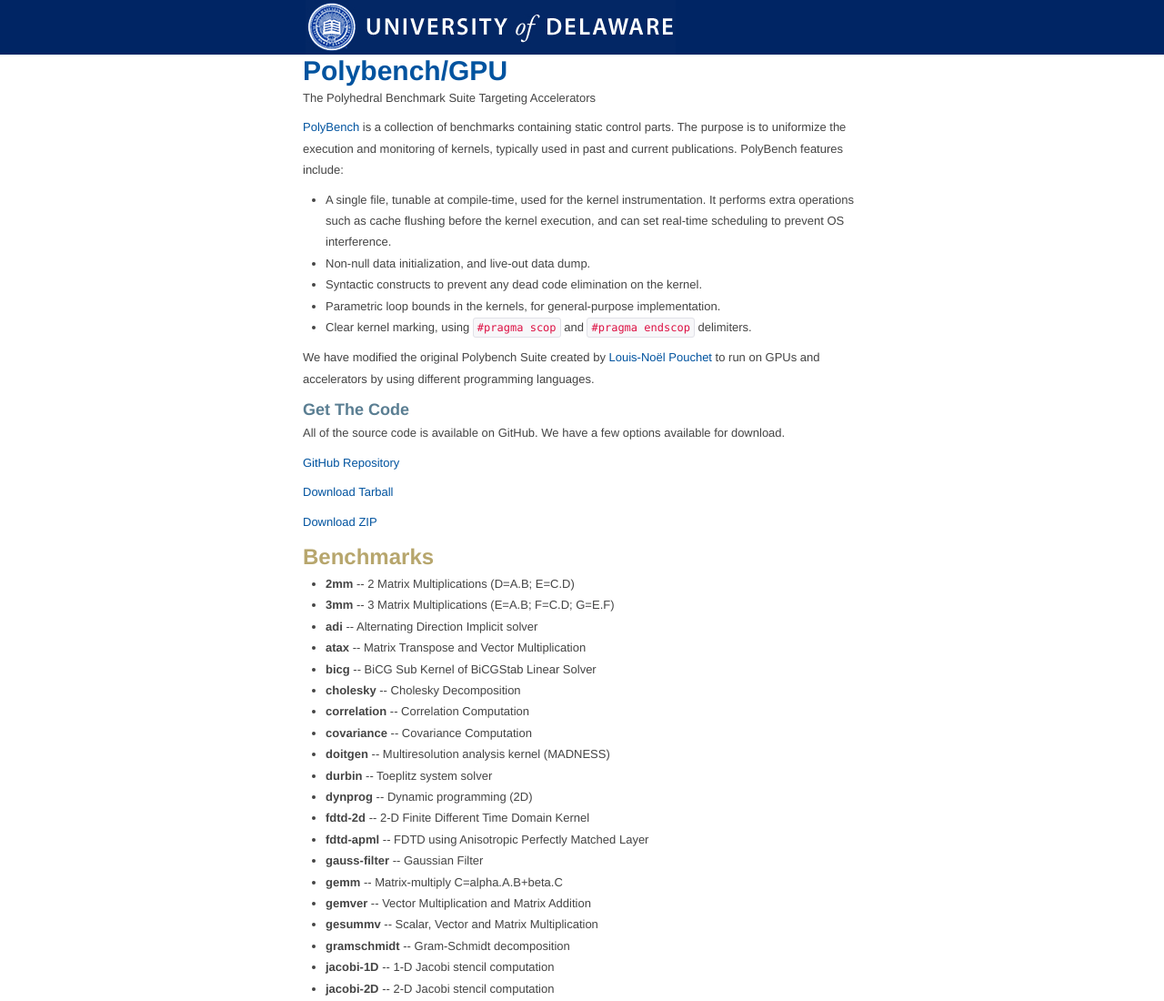
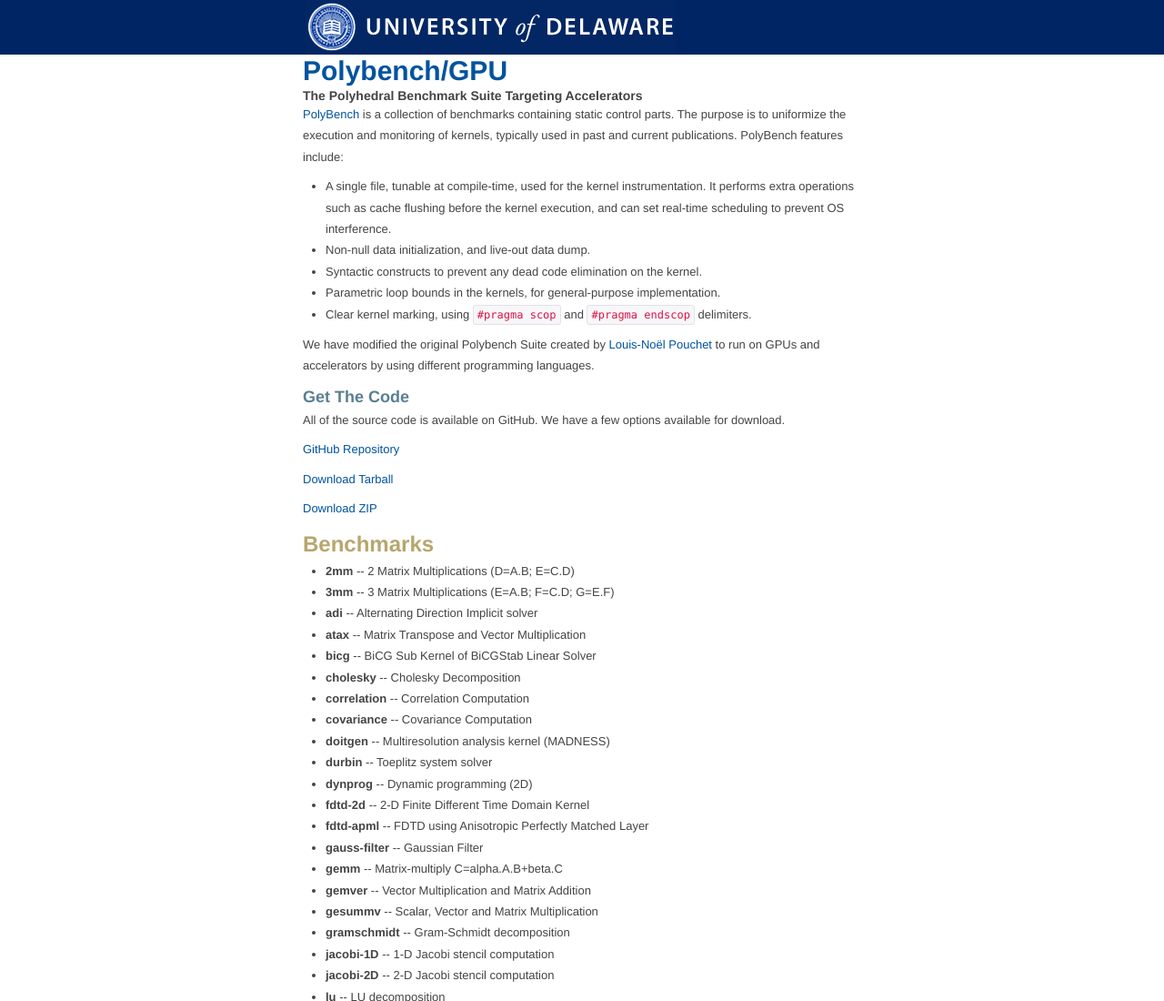
Before and after one commit to cavazos-lab/PolyBench-ACC, a plain HTML site: page index.html in a window 1280 px wide. Shown: the top 1100 px of the page at 91% size. Drawn offline with Linux system fonts and the light colour scheme.

Commit message:
Modified header

```diff
--- a/index.html
+++ b/index.html
@@ -18,7 +18,7 @@
     <div class="maxwidth">
       <div id="pagecontent" class="widthfix">
         <h1>Polybench/GPU</h1>
-        <p>The Polyhedral Benchmark Suite Targeting Accelerators</p>
+        <h4>The Polyhedral Benchmark Suite Targeting Accelerators</h4>
         <p><a href="http://www.cs.ucla.edu/~pouchet/software/polybench/">PolyBench</a> is a collection of benchmarks containing static control parts. The purpose is to uniformize the execution and monitoring of kernels, typically used in past and current publications. PolyBench features include:</p>
         <ul>
           <li>A single file, tunable at compile-time, used for the kernel instrumentation. It performs extra operations such as cache flushing before the kernel execution, and can set real-time scheduling to prevent OS interference.</li>
```
